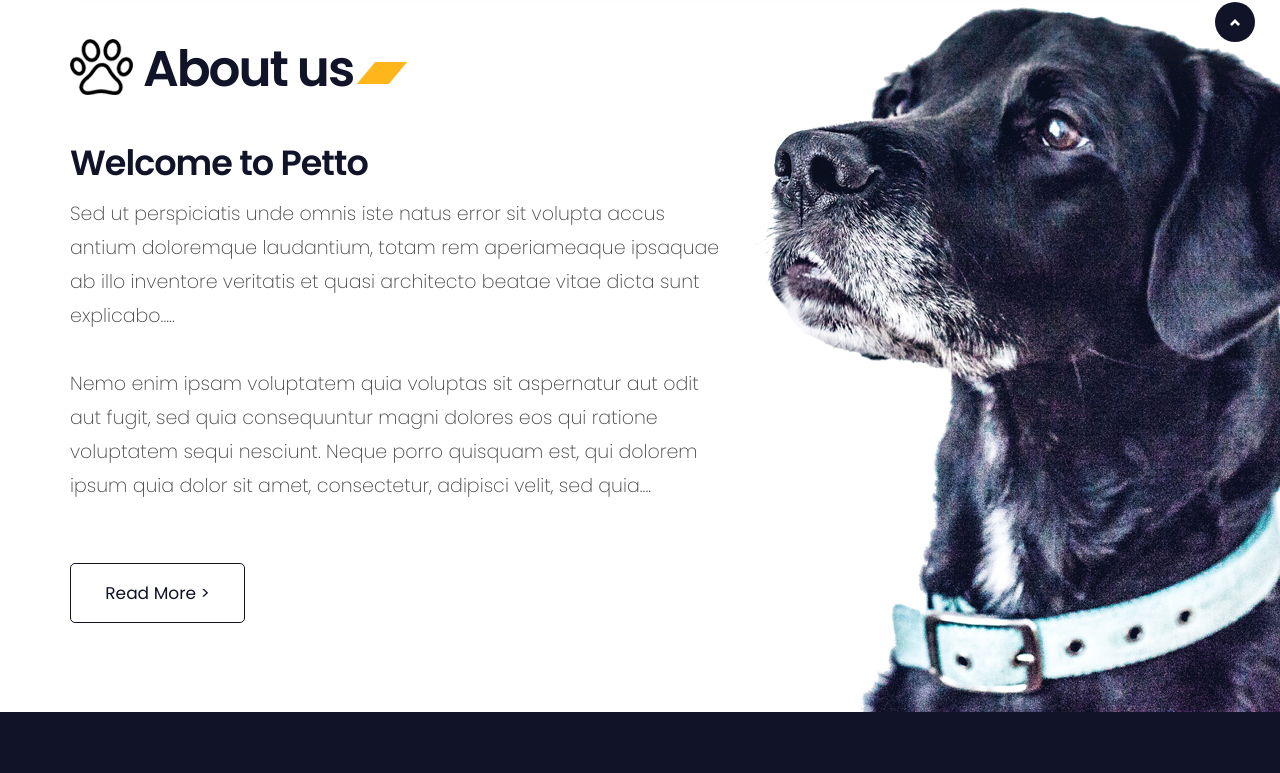
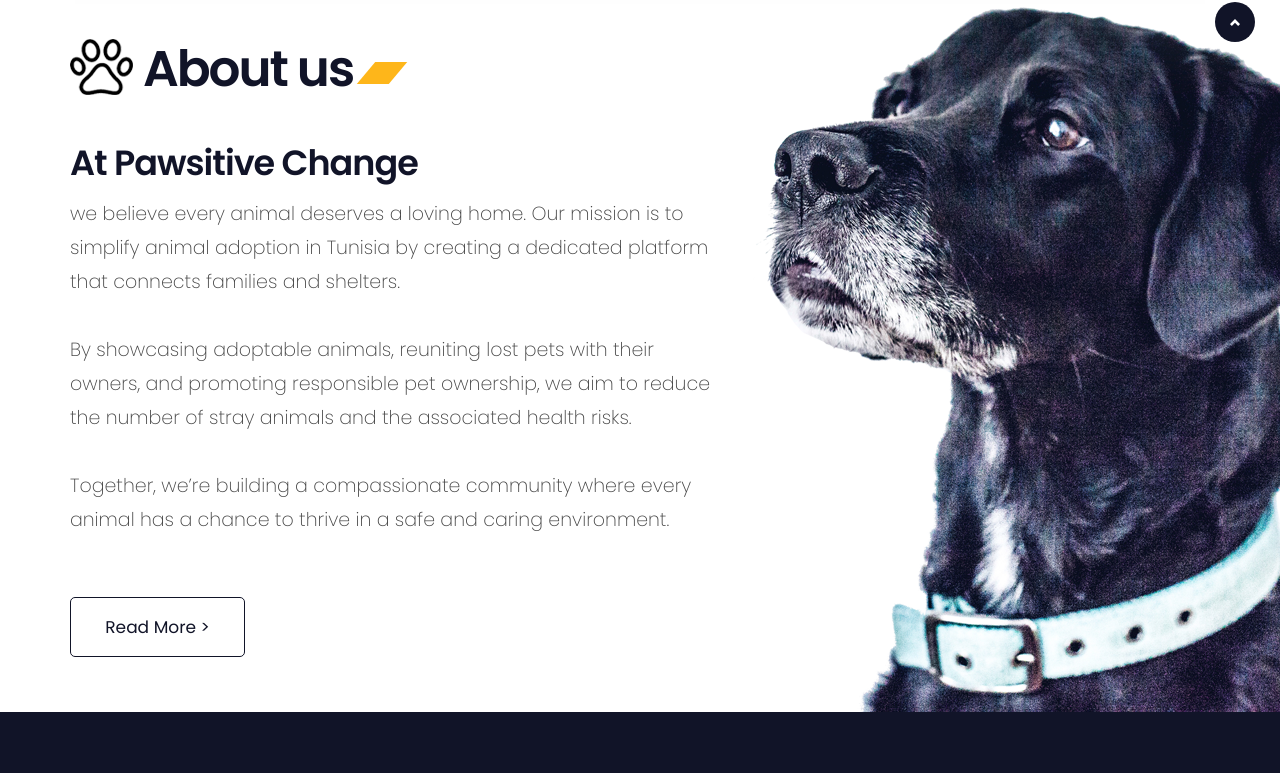
Before and after one commit to zainebchaabane/petto, a plain HTML site: page index.html in a window 1280 px wide. Shown: the part 858-1631 px from the top of the page. Drawn offline with Linux system fonts and the light colour scheme.

Commit message:
about us section

```diff
--- a/index.html
+++ b/index.html
@@ -164,13 +164,12 @@
                      <h2><img src="images/icon_head.png" alt="#"> <span>About us</span></h2>
                   </div>
                   <div class="full">
-                     <h3 class="margin_top_30">Welcome to Petto</h3>
+                     <h3 class="margin_top_30">At Pawsitive Change</h3>
                   </div>
                   <div class="full">
-                     <p class="large">Sed ut perspiciatis unde omnis iste natus error sit volupta accus antium doloremque laudantium, totam rem aperiameaque ipsaquae ab illo inventore
-                        veritatis et quasi architecto beatae vitae dicta sunt explicabo.....<br><br>Nemo enim ipsam voluptatem quia voluptas sit aspernatur aut odit aut fugit, sed
-                        quia consequuntur magni dolores eos qui ratione voluptatem sequi nesciunt. Neque porro quisquam est, qui dolorem ipsum quia dolor sit amet, consectetur,
-                        adipisci velit, sed quia....
+                     <p class="large">we believe every animal deserves a loving home. Our mission is to simplify animal adoption in Tunisia by creating a dedicated platform that connects families and shelters.<br>
+                        <br>By showcasing adoptable animals, reuniting lost pets with their owners, and promoting responsible pet ownership, we aim to reduce the number of stray animals and the associated health risks. <br><br>
+                        Together, we’re building a compassionate community where every animal has a chance to thrive in a safe and caring environment.
                      </p>
                      <div class="readmore_bt margin_top_30">
                         <a class="main_bt read_more_bt" href="about.html">Read More &gt;</a>
```
